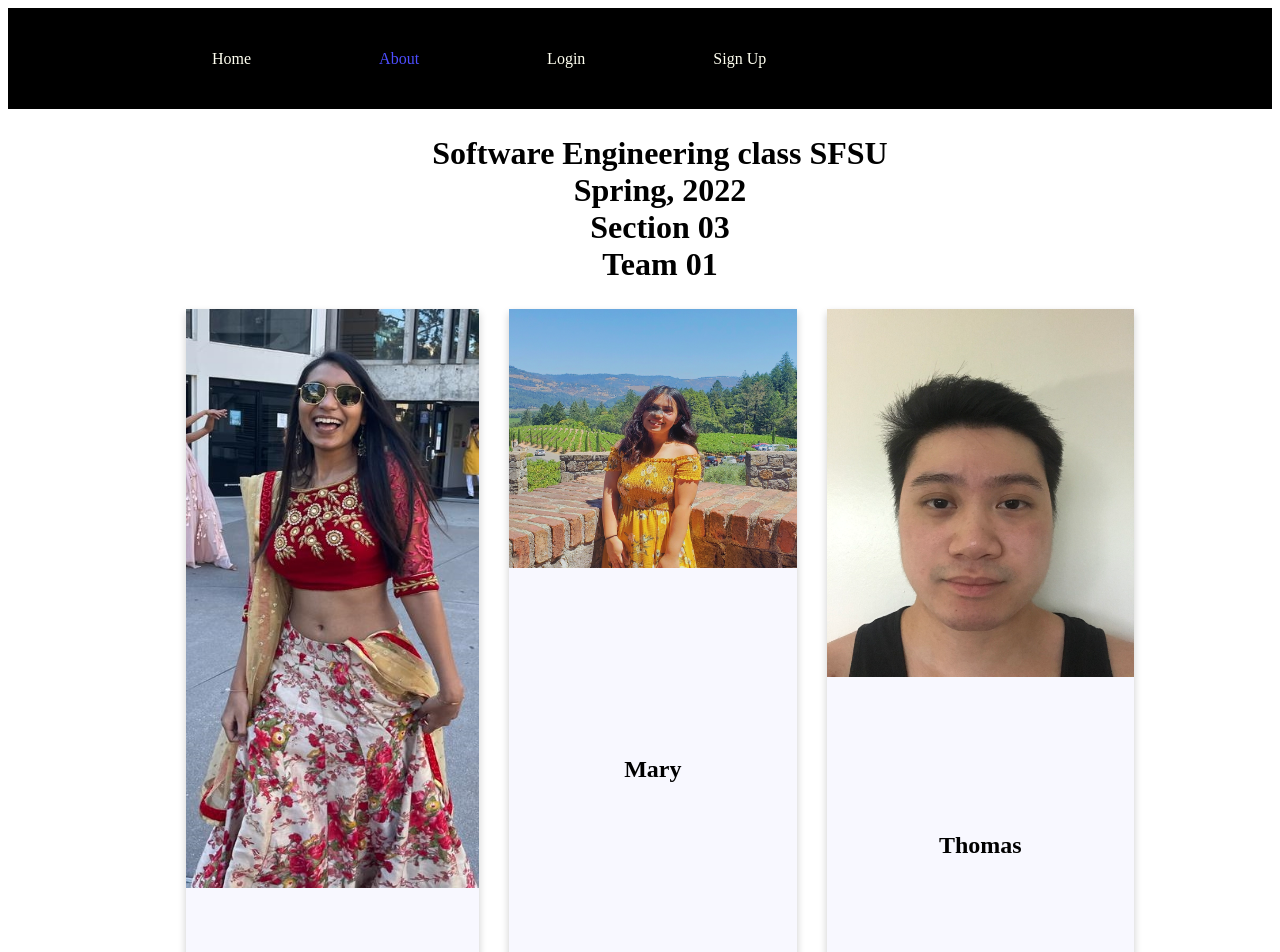
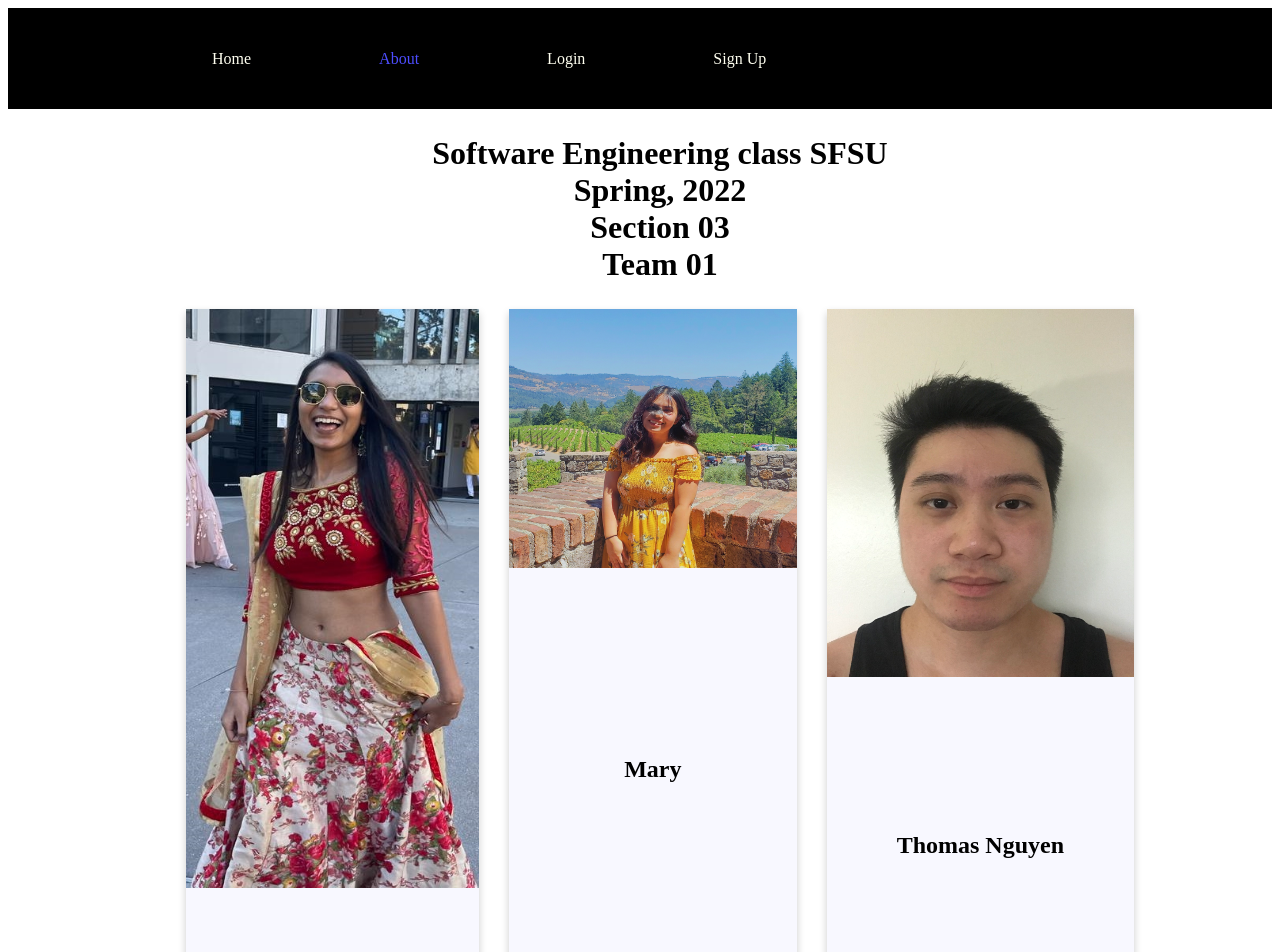
Before and after one commit to DrashtiShah23/online-marketplace-GatorXchange, a React (Create React App) app in the folder application/client/: page /about in a window 1280 px wide. Shown: the top 952 px of the page. Built offline with nearby package versions, Linux system fonts and the light colour scheme.

Commit message:
Fixed home nav element routing to blank page. Added my last name to my card

```diff
--- a/application/client/src/components/Navbar/index.js
+++ b/application/client/src/components/Navbar/index.js
@@ -8,7 +8,7 @@ const Navbar = () => {
     <>
       <Nav>
         <NavMenu>
-        <NavLink to="/index" activeStyle>
+        <NavLink to="/" activeStyle>
             Home
           </NavLink>
           <NavLink to="/about" activeStyle>
--- a/application/client/src/pages/about.js
+++ b/application/client/src/pages/about.js
@@ -89,7 +89,7 @@ const About = () => {
           </Link>
           </div>
           <div className="card-content">
-            <h2>Thomas</h2>
+            <h2>Thomas Nguyen</h2>
           </div>
           <div className="card-content">
             <p className="title">Back End Lead</p>
```
